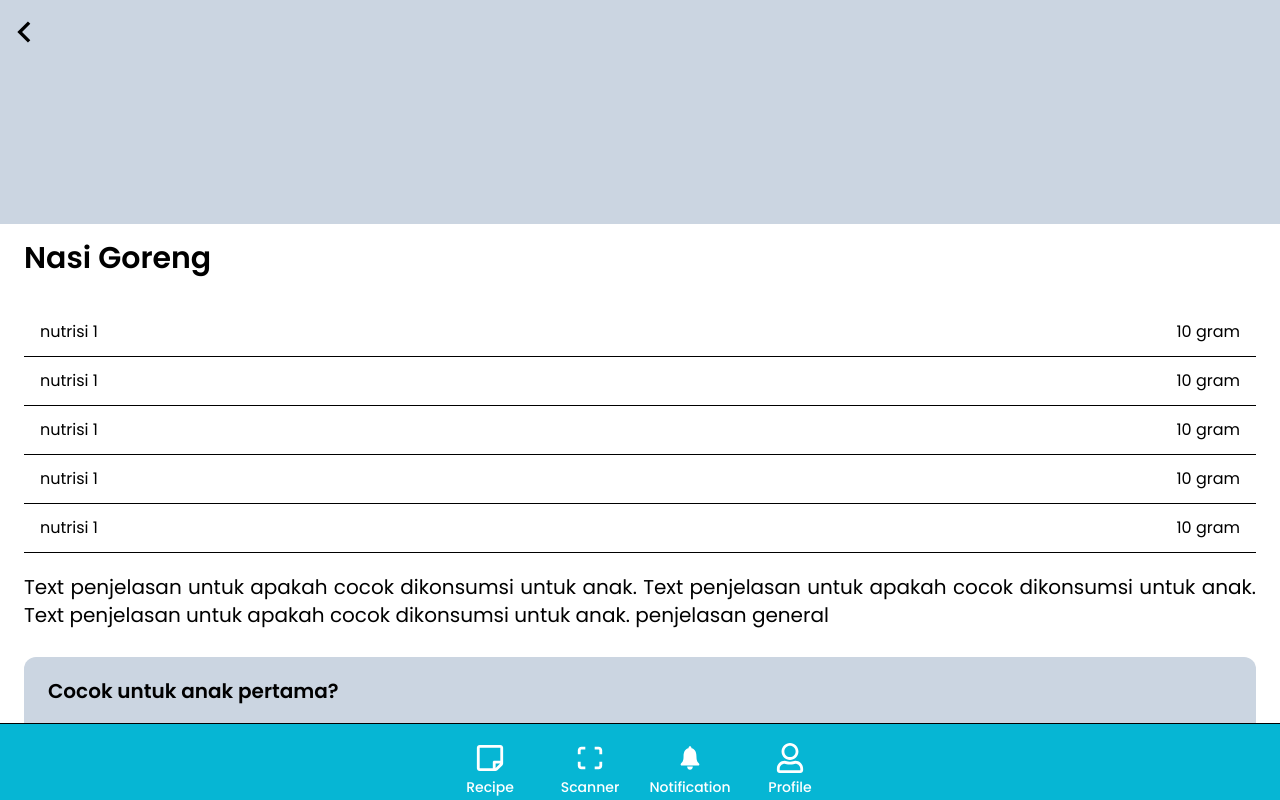
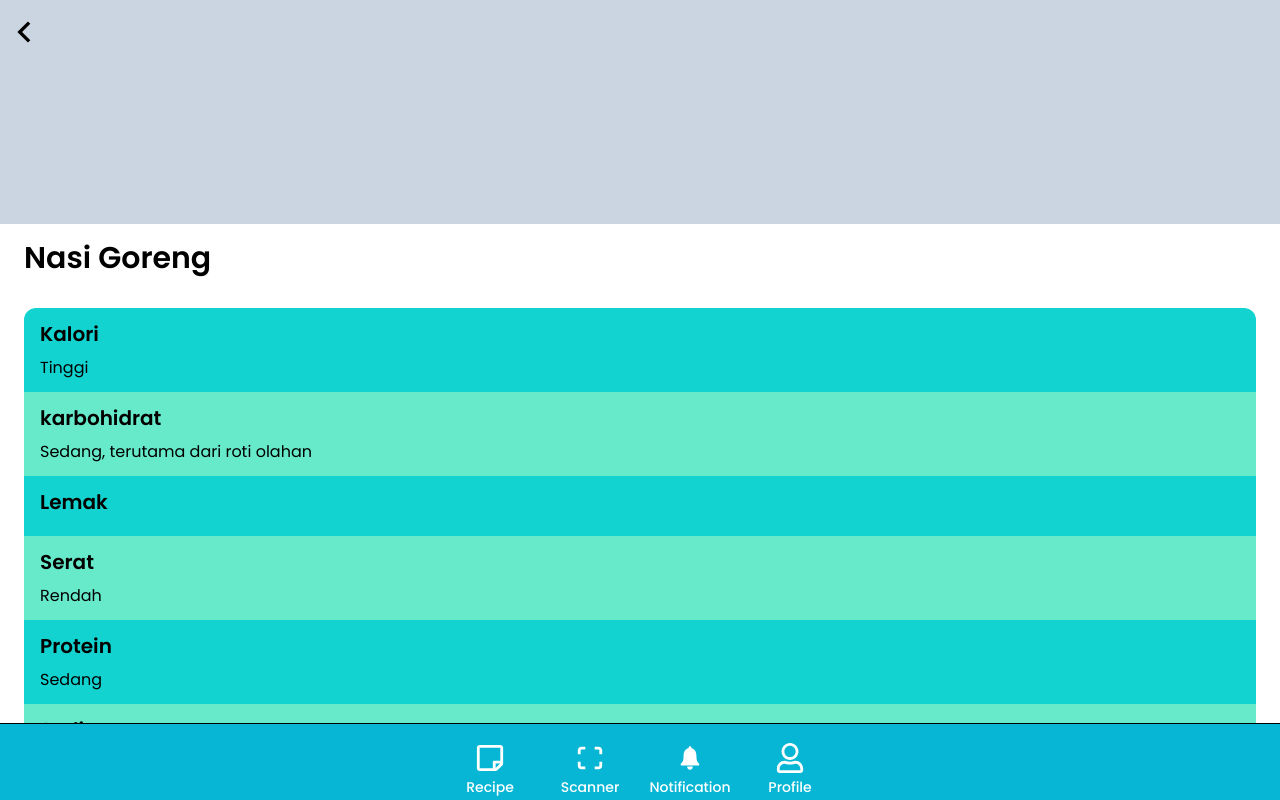
Before and after one commit to NoxturneDev/gizigram-fe-react, a React (Vite) app: page /app/scanner in a window 1280 px wide. Both pictures are taken after a click on the button "Scan". Shown: the top 800 px of the page. Built offline with nearby package versions, Linux system fonts and the light colour scheme; no server answers.

Commit message:
update text from api response

```diff
--- a/src/components/scanner/ScannerRessult.jsx
+++ b/src/components/scanner/ScannerRessult.jsx
@@ -2,19 +2,19 @@ import { RiArrowLeftSLine } from "react-icons/ri";
 import { useDispatch } from "react-redux";
 import { Link } from "react-router-dom";
 import { setPreviosProgress } from "../store/scannerSlice";
-import {useSelector} from "react-redux";
-import {useEffect} from "react";
+import { useSelector } from "react-redux";
+import { useEffect } from "react";
 
 export default function ScannerRessult() {
-  const {scanResultJson, scanResultString} = useSelector((state) => state.scanner)
-  const dispatch = useDispatch()
+  const { scanResultJson, scanResultString } = useSelector((state) => state.scanner);
+  const dispatch = useDispatch();
 
   const handlePrevios = () => {
-    dispatch(setPreviosProgress())
-  }
+    dispatch(setPreviosProgress());
+  };
 
   useEffect(() => {
-    console.log(scanResultJson)
+    console.log(scanResultJson);
   }, []);
 
   return (
@@ -26,16 +26,16 @@ export default function ScannerRessult() {
       <div className="py-4 px-6">
         <div className="">
           <h1 className="text-3xl font-semibold">Nasi Goreng</h1>
-          <div className="mt-8">
-            <CardItem />
-            <CardItem />
-            <CardItem />
-            <CardItem />
-            <CardItem />
+          <div className="mt-8 group rounded-xl overflow-hidden">
+            <CardItem kandungan={scanResultJson?.nutrition_fact?.calories}>Kalori</CardItem>
+            <CardItem lightBlue kandungan={scanResultJson?.nutrition_fact?.carbohydrates}>karbohidrat</CardItem>
+            <CardItem kandungan={scanResultJson?.nutrition_fact?.dat}>Lemak</CardItem>
+            <CardItem lightBlue kandungan={scanResultJson?.nutrition_fact?.fiber}>Serat</CardItem>
+            <CardItem kandungan={scanResultJson?.nutrition_fact?.protein}>Protein</CardItem>
+            <CardItem lightBlue kandungan={scanResultJson?.nutrition_fact?.sodium}>Sodium</CardItem>
+            <CardItem kandungan={scanResultJson?.nutrition_fact?.vitamins_and_minerals}>Vitamin dan Mineral</CardItem>
           </div>
-          <p className="mt-5 text-xl text-justify">
-            Text penjelasan untuk apakah cocok dikonsumsi untuk anak. Text penjelasan untuk apakah cocok dikonsumsi untuk anak. Text penjelasan untuk apakah cocok dikonsumsi untuk anak. penjelasan general
-          </p>
+          <p className="mt-5 text-xl text-justify">{scanResultJson.advice}</p>
         </div>
         <ResepCard />
         <ResepCard />
@@ -44,11 +44,11 @@ export default function ScannerRessult() {
   );
 }
 
-function CardItem() {
+function CardItem({ children, kandungan, lightBlue }) {
   return (
-    <div className="flex border-b border-black justify-between px-4 py-3">
-      <h1>nutrisi 1</h1>
-      <p>10 gram</p>
+    <div className={`flex flex-col font-poppins ${lightBlue ? "bg-secondaryFigma" : "bg-primaryFigma" } justify-between px-4 py-3`}>
+      <h1 className="text-xl font-semibold mb-2">{children}</h1>
+      <p>{kandungan}</p>
     </div>
   );
 }
@@ -69,11 +69,11 @@ function ResepCard() {
   );
 }
 
-function ResepItem(){
-  return(
+function ResepItem() {
+  return (
     <div className="flex justify-between py-2">
       <h1>Makanan a</h1>
       <Link className="cursor-pointer">Liat Resep</Link>
     </div>
-  )
+  );
 }
--- a/src/response.json
+++ b/src/response.json
@@ -1,9 +1,5 @@
 {
-  "advice": "Meskipun burger terlihat lezat dan bisa disukai oleh anak berusia 5 tahun, burger ini bukanlah pilihan makanan yang sehat untuk pertumbuhan anak. Berikut adalah alasannya dan apa bisa Anda lakukan:\n\n* **Tinggi lemak dan natrium:** Burger, terutama yang dibeli di toko, biasanya tinggi lemak jenuh, lemak trans, dan natrium. Mengonsumsi terlalu banyak dari bahan-bahan ini da
-  pat meningkatkan risiko masalah kesehatan seperti penyakit jantung di kemudian hari.\n* **Rendah nutrisi penting:** Burger mungkin tidak menyediakan cukup vitamin, mineral, dan serat yang penting u
-  ntuk pertumbuhan dan perkembangan. \n* **Alternatif yang lebih sehat:** \n    * **Burger buatan sendiri:**  Membuat burger sendiri di rumah memungkinkan Anda untuk mengontrol bahan-bahan dan membua
-  tnya lebih sehat. Anda bisa menggunakan daging sapi tanpa lemak, roti gandum utuh, dan menambahkan banyak sayuran. \n    * **Sumber protein lain:** Sajikan berbagai sumber protein untuk anak Anda,
-  seperti ayam, ikan, telur, kacang-kacangan, dan lentil. \n    * **Makanan utuh:** Dorong anak Anda untuk mengonsumsi banyak buah-buahan, sayuran, biji-bijian, dan produk susu rendah lemak. \n\nIngatlah bahwa anak-anak membutuhkan berbagai nutrisi untuk tumbuh dan berkembang, dan penting untuk menjadikannya kebiasaan makan makanan yang seimbang dan sehat sejak usia dini.",
+  "advice": "Meskipun burger terlihat lezat dan bisa disukai oleh anak berusia 5 tahun, burger ini bukanlah pilihan makanan yang sehat untuk pertumbuhan anak. Berikut adalah alasannya dan apa yang bisa Anda lakukan:\n\n* **Tinggi lemak dan natrium:** Burger, terutama yang dibeli di toko, biasanya tinggi lemak jenuh, lemak trans, dan natrium. Mengonsumsi terlalu banyak dari bahan-bahan ini dapat meningkatkan risiko masalah kesehatan seperti penyakit jantung di kemudian hari.\n* **Rendah nutrisi penting:** Burger mungkin tidak menyediakan cukup vitamin, mineral, dan serat yang penting untuk pertumbuhan dan perkembangan.\n* **Alternatif yang lebih sehat:**\n    * **Burger buatan sendiri:** Membuat burger sendiri di rumah memungkinkan Anda untuk mengontrol bahan-bahan dan membuatnya lebih sehat. Anda bisa menggunakan daging sapi tanpa lemak, roti gandum utuh, dan menambahkan banyak sayuran.\n    * **Sumber protein lain:** Sajikan berbagai sumber protein untuk anak Anda, seperti ayam, ikan, telur, kacang-kacangan, dan lentil.\n    * **Makanan utuh:** Dorong anak Anda untuk mengonsumsi banyak buah-buahan, sayuran, biji-bijian, dan produk susu rendah lemak.\n\nIngatlah bahwa anak-anak membutuhkan berbagai nutrisi untuk tumbuh dan berkembang, dan penting untuk menjadikannya kebiasaan makan makanan yang seimbang dan sehat sejak usia dini.",
   "nutrition_fact": {
     "calories": "Tinggi",
     "fat": "Tinggi, terutama lemak jenuh dan lemak trans",
```
Also changed, not shown: src/components/scanner/ScannerInput.jsx (+28 -26 lines).
